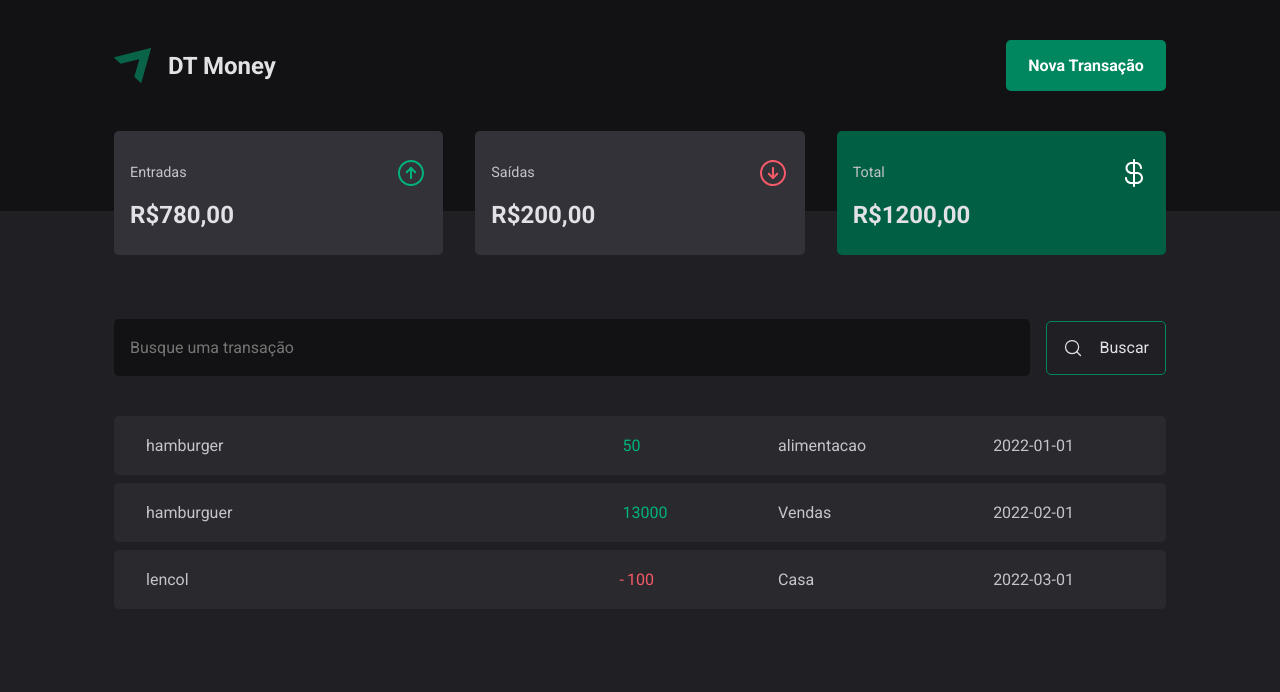
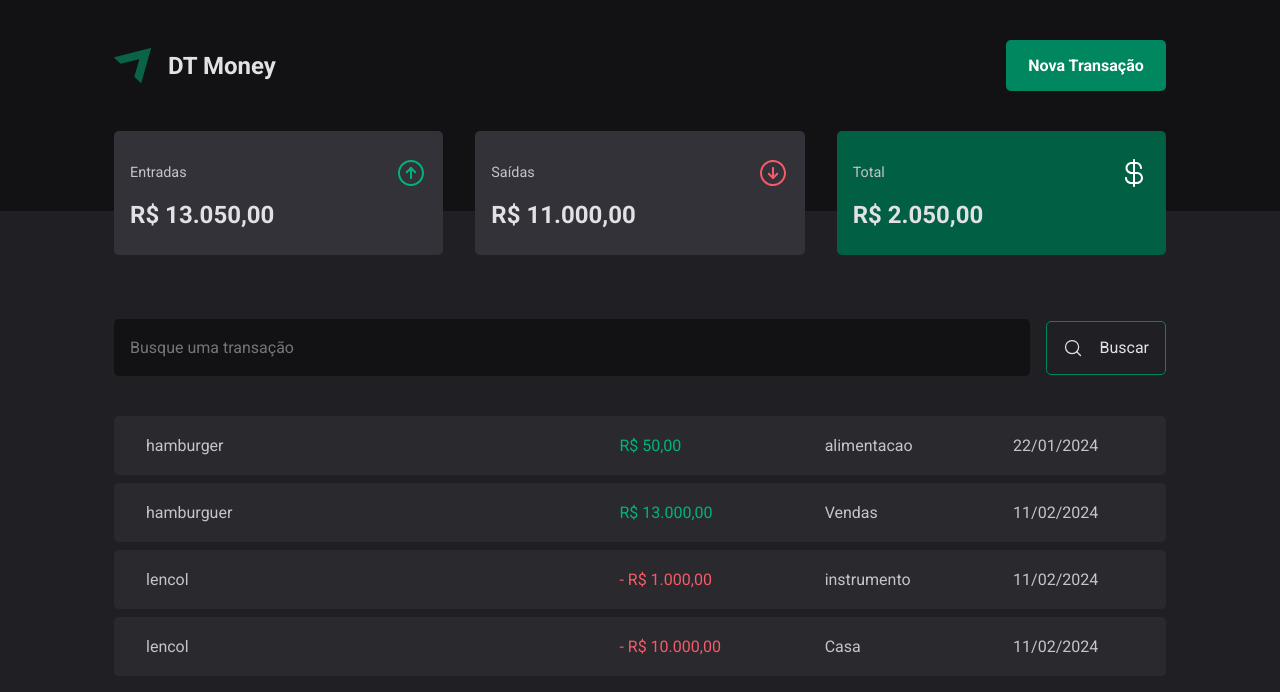
Before and after one commit to LuscaCid/DT-Money, a React (Vite) app: page / in a window 1280 px wide. Shown: the top 692 px of the page. Built offline with nearby package versions, Linux system fonts and the light colour scheme; data requests are answered from the project's data file.

Commit message:
adds integration with backend and format of values

```diff
--- a/package.json
+++ b/package.json
@@ -4,7 +4,7 @@
   "version": "0.0.0",
   "type": "module",
   "scripts": {
-    "server": "npx json-server server.json -w ",
+    "server": "npx json-server server.json -w",
     "dev": "vite",
     "build": "tsc && vite build",
     "lint": "eslint . --ext ts,tsx --report-unused-disable-directives --max-warnings 0",
--- a/server.json
+++ b/server.json
@@ -2,7 +2,7 @@
   "transactions" : [
     {
       "id" : 1,
-      "createdAt" : "2022-01-01",
+      "createdAt" : "2024-01-22T13:22:18.848Z",
       "category" : "alimentacao",
       "price" : 50,
       "type" : "income",
@@ -10,7 +10,7 @@
     },
     {
       "id" : 2,
-      "createdAt" : "2022-02-01",
+      "createdAt" : "2024-02-11T13:22:18.848Z",
       "category" : "Vendas",
       "price" : 13000,
       "type" : "income",
@@ -18,9 +18,17 @@
     },
     {
       "id" : 3,
-      "createdAt" : "2022-03-01",
+      "createdAt" : "2024-02-11T13:22:18.848Z",
+      "category" : "instrumento",
+      "price" : 1000,
+      "type" : "outcome",
+      "description" : "lencol"
+    },
+    {
+      "id" : 4,
+      "createdAt" : "2024-02-11T13:22:18.848Z",
       "category" : "Casa",
-      "price" : 100,
+      "price" : 10000,
       "type" : "outcome",
       "description" : "lencol"
     }
--- a/src/App.tsx
+++ b/src/App.tsx
@@ -2,11 +2,14 @@ import { ThemeProvider } from "styled-components"
 import { GlobalStyle } from "./styles/GlobalStyle"
 import { defaultTheme } from "./styles/themes/DefaultThemes"
 import { Transactions } from "./pages/transactions"
+import { TransactionsContextProvider } from "./contexts/transactionsContext"
 export function App() {
   return (
     <ThemeProvider theme={defaultTheme}>
       <GlobalStyle />
+      <TransactionsContextProvider>
         <Transactions />
+      </TransactionsContextProvider>
     </ThemeProvider>
   )
 }
--- a/src/components/Summary/index.tsx
+++ b/src/components/Summary/index.tsx
@@ -2,7 +2,26 @@ import { SummaryCard, SummaryContainer } from "./styles"
 import greenArrow from '../../assets/greenarrow.svg'
 import redArrow from '../../assets/redarrow.svg'
 import moneyIcon from '../../assets/moneyIcon.svg'
+import { useTransactionsContext } from "../../contexts/transactionsContext"
+import { priceFormatter } from "../../utils/formatter"
 export const Summary = () => {
+
+  const { transactions } = useTransactionsContext()
+
+  const summary = transactions.reduce((acc, transaction) => {
+    if(transaction.type === 'income') {
+      acc.income += transaction.price
+    }
+    if(transaction.type === 'outcome'){
+      acc.outcome += transaction.price
+    }
+    acc.total = acc.income - acc.outcome
+    return acc
+  }, {
+    income : 0,
+    outcome : 0,
+    total : 0
+  })
   return (
     <SummaryContainer>
       <SummaryCard>
@@ -11,7 +30,7 @@ export const Summary = () => {
           <img src={greenArrow} alt="green-arrow" />
         </header>
         <span className="quantity">
-          R$780,00
+          {priceFormatter.format(summary.income)}
         </span>
       </SummaryCard>
       <SummaryCard>
@@ -20,7 +39,7 @@ export const Summary = () => {
           <img src={redArrow} alt="green-arrow" />
         </header>
         <span className="quantity">
-          R$200,00
+          {priceFormatter.format(summary.outcome)}
         </span>
       </SummaryCard>
       <SummaryCard>
@@ -29,7 +48,7 @@ export const Summary = () => {
           <img src={moneyIcon} alt="green-arrow" />
         </header>
         <span className="quantity">
-          R$1200,00
+          {priceFormatter.format(summary.total)}
         </span>
       </SummaryCard>
 
--- /dev/null
+++ b/src/contexts/transactionsContext.tsx
@@ -0,0 +1,37 @@
+import {
+    ITransactionsContext,
+    ITransactionsType,
+    TransactionsContextProviderType
+} from "../@types/transactions";
+import { createContext, useContext, useState } from "react";
+import { api } from "../services/api";
+
+
+export const TransactionsContext = createContext({} as ITransactionsContext)
+
+export const TransactionsContextProvider = ({children}: TransactionsContextProviderType) => {
+    const [transactions, setTransactions] = useState<ITransactionsType [] | any>([])
+
+    const loadTransactionsFromDatabase = async () : Promise<void> =>{
+        const { data } = await api.get<ITransactionsType[]>('/transactions')
+        setTransactions(data)
+    }
+
+    const addNewTransaction = (newTransaction : ITransactionsType ) => {
+        return console.log(newTransaction)
+    }
+
+    return (
+        <TransactionsContext.Provider value={{
+            transactions,
+            addNewTransaction,
+            loadTransactionsFromDatabase
+        }}>
+            {children}
+        </TransactionsContext.Provider>
+    )
+}
+export const useTransactionsContext = () => {
+    const context = useContext(TransactionsContext)
+    return context
+}
--- a/src/pages/transactions/index.tsx
+++ b/src/pages/transactions/index.tsx
@@ -1,28 +1,15 @@
 
-import { useEffect, useState } from "react"
-import { Header } from "../../components/Header"
+import { PriceTd, TableComponent, TableContainer, TableData } from "./styles"
+import { useTransactionsContext } from "../../contexts/transactionsContext"
+import { ITransactionsType } from "../../@types/transactions"
 import { InputSearch } from "../../components/InputSearch"
 import { Summary } from "../../components/Summary"
-import { PriceTd, TableComponent, TableContainer, TableData } from "./styles"
-import { api } from "../../services/api"
-
-interface ITransactionsType {
-  id : number
-  createdAt: string;
-  category: string;
-  price: string;
-  type: "income" | "outcome";
-  description : string
-}
+import { Header } from "../../components/Header"
+import { useEffect } from "react"
+import { dateFormatter, priceFormatter } from "../../utils/formatter"
 
 export const Transactions = () => {
-  const [transactionsDisplay, setTransactionsDisplay] = useState<ITransactionsType [] | any>([])
-
-  const loadTransactionsFromDatabase = async () : Promise<void> =>{
-    const { data } = await api.get<ITransactionsType[]>('/transactions')
-    setTransactionsDisplay(data)
-  }
-
+  const {transactions, loadTransactionsFromDatabase} = useTransactionsContext()
   useEffect(() => {
     loadTransactionsFromDatabase()
   }, [])
@@ -36,13 +23,16 @@ export const Transactions = () => {
         <TableComponent>
           <tbody>
            {
-            transactionsDisplay.length > 0 && transactionsDisplay.map((element : ITransactionsType) =>{
+            transactions.length > 0 && transactions.map((element : ITransactionsType) =>{
               return (
                 <tr key={element.id}>
                   <TableData>{element.description}</TableData>
-                  <PriceTd variant={element.type}>{element.price}</PriceTd>
+                  <PriceTd variant={element.type}>
+                    {element.type === "outcome" && '- '}
+                    {priceFormatter.format(element.price)}
+                    </PriceTd>
                   <TableData>{element.category}</TableData>
-                  <TableData>{element.createdAt}</TableData>
+                  <TableData>{dateFormatter.format(new Date(element.createdAt))}</TableData>
                 </tr>
               )
             })
--- a/src/pages/transactions/styles.ts
+++ b/src/pages/transactions/styles.ts
@@ -31,12 +31,8 @@ interface TablePriceProps {
 }
 export const PriceTd = styled(TableData)<TablePriceProps>`
   color:  ${({theme, variant}) => variant === "income" ? theme['green-300'] : theme['red-300']};
-  display: flex;
-  gap: .2rem;
-  &::before{
-    content: '${({variant}) => variant === "outcome" && "-"}';
-    color: ${({theme, variant}) => variant === "income" ? theme['green-300'] : theme['red-300']};;
-  }
+
+
 
 
 `
--- /dev/null
+++ b/src/utils/formatter.ts
@@ -0,0 +1,6 @@
+export const dateFormatter = new Intl.DateTimeFormat('pt-BR')
+
+export const priceFormatter = new Intl.NumberFormat('pt-BR',{
+    style : "currency",
+    currency : "BRL"
+})
```
Also changed, not shown: src/@types/transactions.d.ts (added, +18 -0 lines), 1 other file (tests, documents, lock files or other folders).
